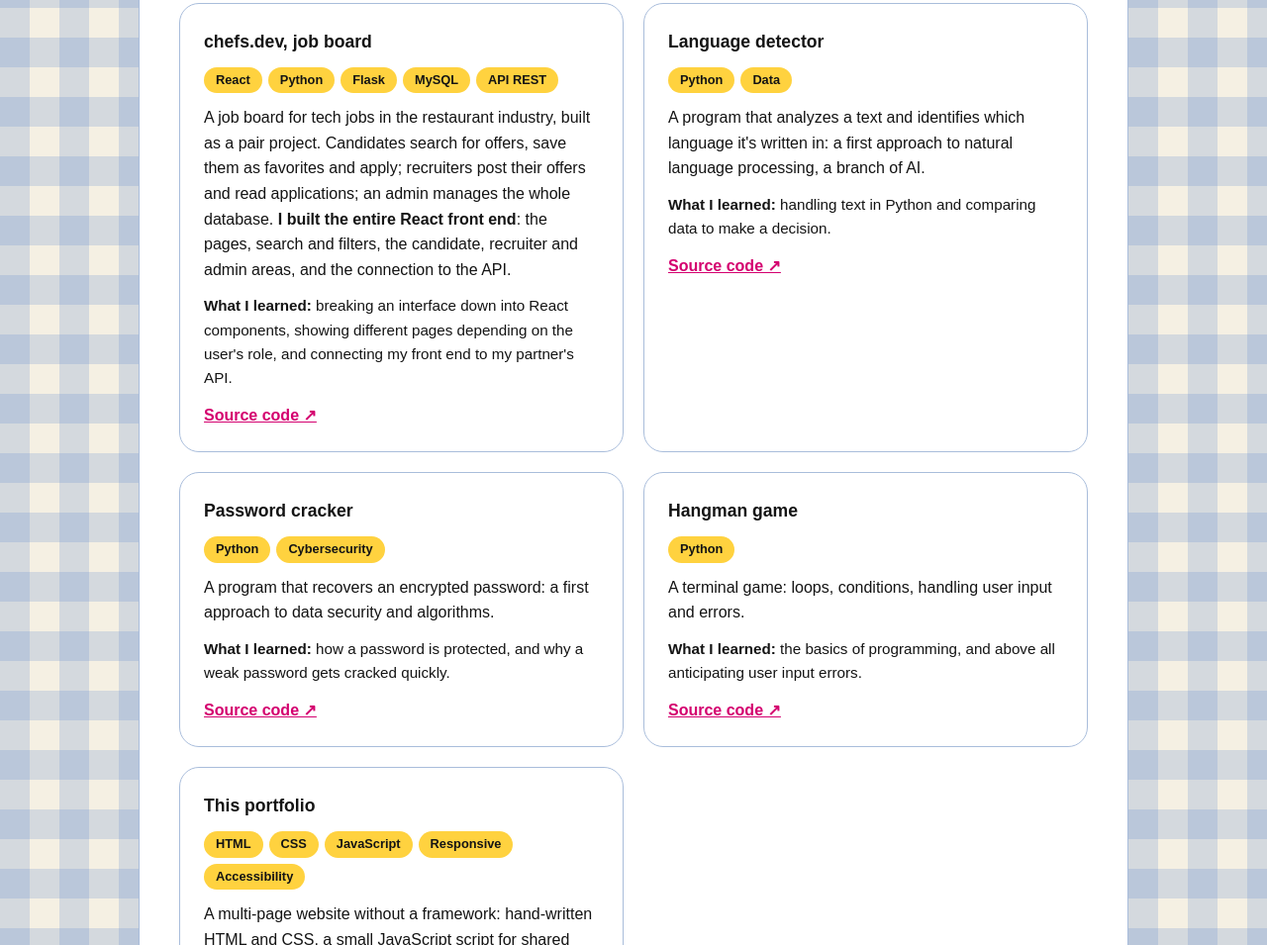
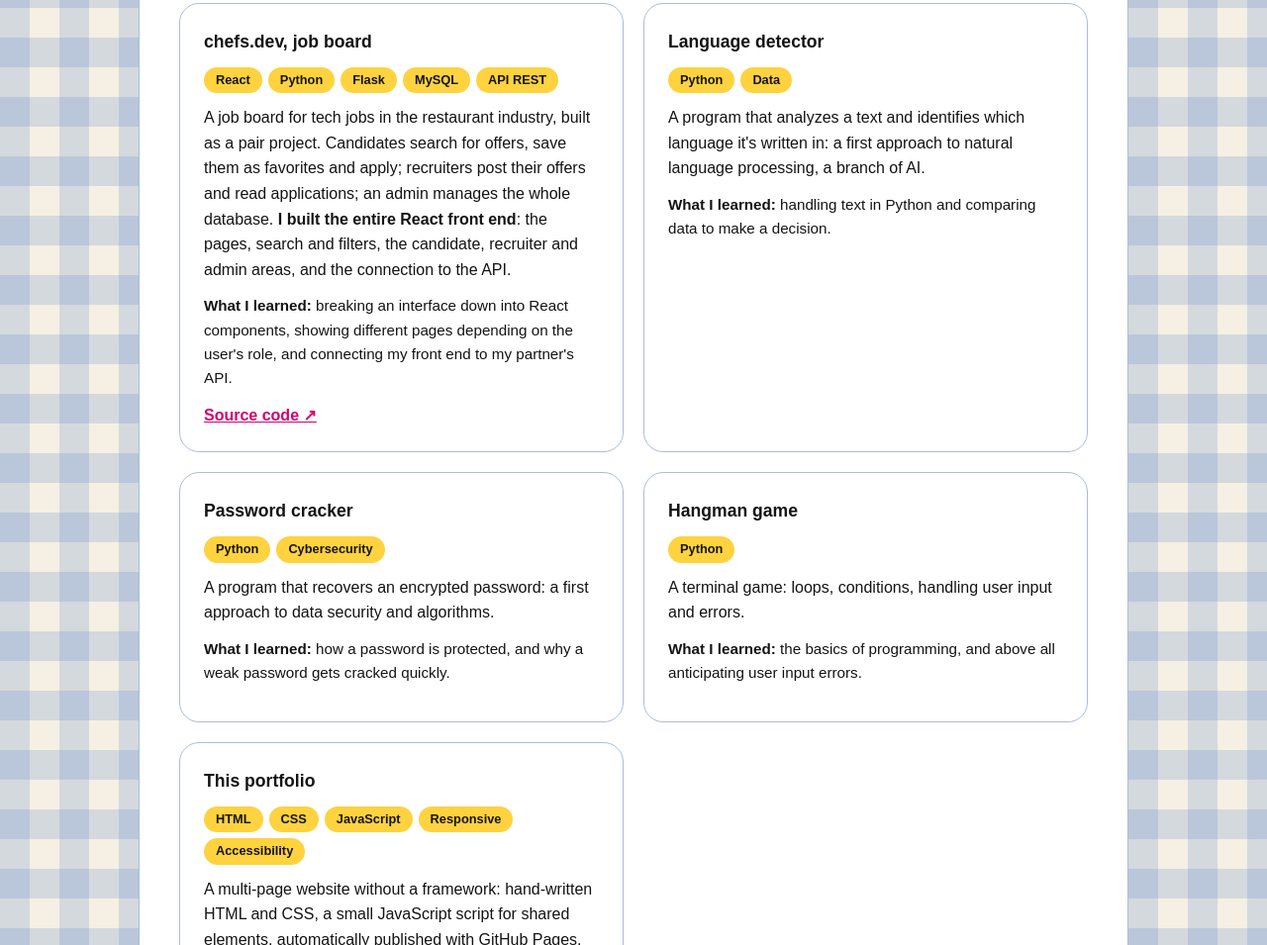
Before and after one commit to liloutbbt/Mon-Portfolio, a plain HTML site: page projets.html in a window 1280 px wide. Shown: the part 562-1517 px from the top of the page at 99% size. Drawn offline with Linux system fonts and the light colour scheme.

Commit message:
modification des liens

```diff
--- a/projets.html
+++ b/projets.html
@@ -36,32 +36,23 @@
                             <li><a href="https://github.com/liloutbbt/Chefs.dev_Job-board" target="_blank" rel="noopener" class="lien lien-principal" data-i18n="commun.codeSource">Code source ↗</a></li>
                         </ul>
                     </article>
-                    <article class="carte carte--cliquable" id="detecteur-langue">
+                    <article class="carte" id="detecteur-langue">
                         <h3 data-i18n="projet.detecteur">Détecteur de langue</h3>
                         <ul class="tags"><li>Python</li><li>Data</li></ul>
                         <p data-i18n="projets.detecteur.texte">Programme qui analyse un texte et identifie dans quelle langue il est écrit : une première approche du traitement du langage, une branche de l'IA.</p>
                         <p class="appris" data-i18n="projets.detecteur.appris"><strong>Ce que j'ai appris :</strong> manipuler du texte en Python et comparer des données pour en tirer une décision.</p>
-                        <ul class="carte-liens">
-                            <li><a href="https://github.com/liloutbbt" target="_blank" rel="noopener" class="lien lien-principal" data-i18n="commun.codeSource">Code source ↗</a></li>
-                        </ul>
                     </article>
-                    <article class="carte carte--cliquable" id="decrypteur">
+                    <article class="carte" id="decrypteur">
                         <h3 data-i18n="projet.decrypteur">Décrypteur de mots de passe</h3>
                         <ul class="tags"><li>Python</li><li data-i18n="tag.cyber">Cybersécurité</li></ul>
                         <p data-i18n="projets.decrypteur.texte">Programme qui retrouve un mot de passe chiffré : une première approche de la sécurité des données et des algorithmes.</p>
                         <p class="appris" data-i18n="projets.decrypteur.appris"><strong>Ce que j'ai appris :</strong> comment un mot de passe est protégé, et pourquoi un mot de passe faible se retrouve vite.</p>
-                        <ul class="carte-liens">
-                            <li><a href="https://github.com/liloutbbt" target="_blank" rel="noopener" class="lien lien-principal" data-i18n="commun.codeSource">Code source ↗</a></li>
-                        </ul>
                     </article>
-                    <article class="carte carte--cliquable" id="pendu">
+                    <article class="carte" id="pendu">
                         <h3 data-i18n="projet.pendu">Jeu du pendu</h3>
                         <ul class="tags"><li>Python</li></ul>
                         <p data-i18n="projets.pendu.texte">Jeu dans le terminal : boucles, conditions, gestion des saisies de l'utilisateur et des erreurs.</p>
                         <p class="appris" data-i18n="projets.pendu.appris"><strong>Ce que j'ai appris :</strong> les bases de la programmation, et surtout anticiper les erreurs de saisie de l'utilisateur.</p>
-                        <ul class="carte-liens">
-                            <li><a href="https://github.com/liloutbbt" target="_blank" rel="noopener" class="lien lien-principal" data-i18n="commun.codeSource">Code source ↗</a></li>
-                        </ul>
                     </article>
                     <article class="carte carte--cliquable" id="portfolio">
                         <h3 data-i18n="projet.portfolio">Ce portfolio</h3>
```
